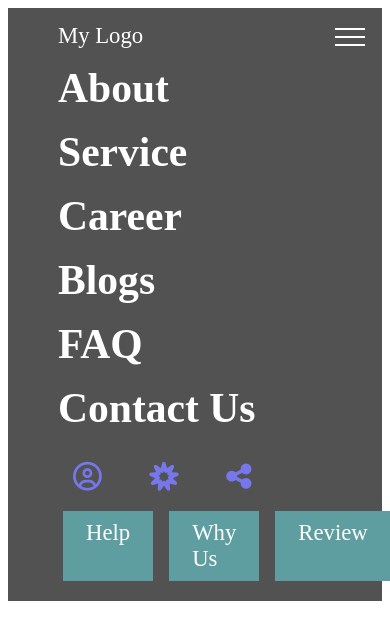
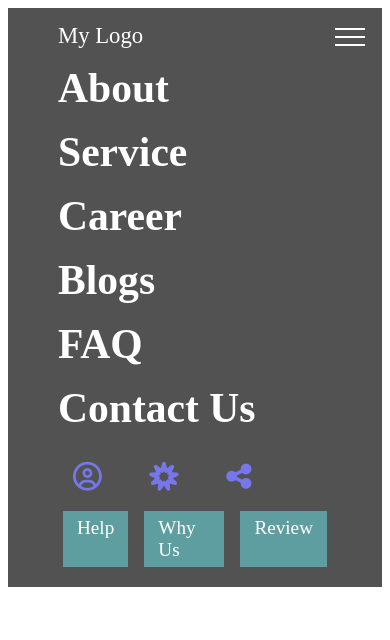
Before and after one commit to Aftab-khan7/my-project, a plain HTML site: page index.html in a window 390 px wide. Both pictures are taken after a click on the element 350 px from the left and 37 px from the top of the page. Drawn offline with Linux system fonts and the light colour scheme.

Commit message:
Fix style formatting and add media queries
asdf

```diff
--- a/index.html
+++ b/index.html
@@ -10,11 +10,12 @@
     <body>
 
     <style>
-        *{
-            text-decoration: none;
-            color: white;
-            box-sizing: border-box;
-        }
+    *{
+    text-decoration: none;
+    color: white;
+    box-sizing: border-box;
+
+    }
 
     .header-section{
         display: flex;
@@ -119,18 +120,26 @@
             background: cadetblue;
             cursor: pointer;
 }
-        }
+
 
 
  .active{
     display: flex;
 }
 
+}
+
+@media (max-width:481px) {
+
+    .mobile-content a{
+    padding: 6px 14px;
+    font-size: 1.2rem;
+
+}
+
+}
 
 
-
-
-    }
 
     </style>
 
```
